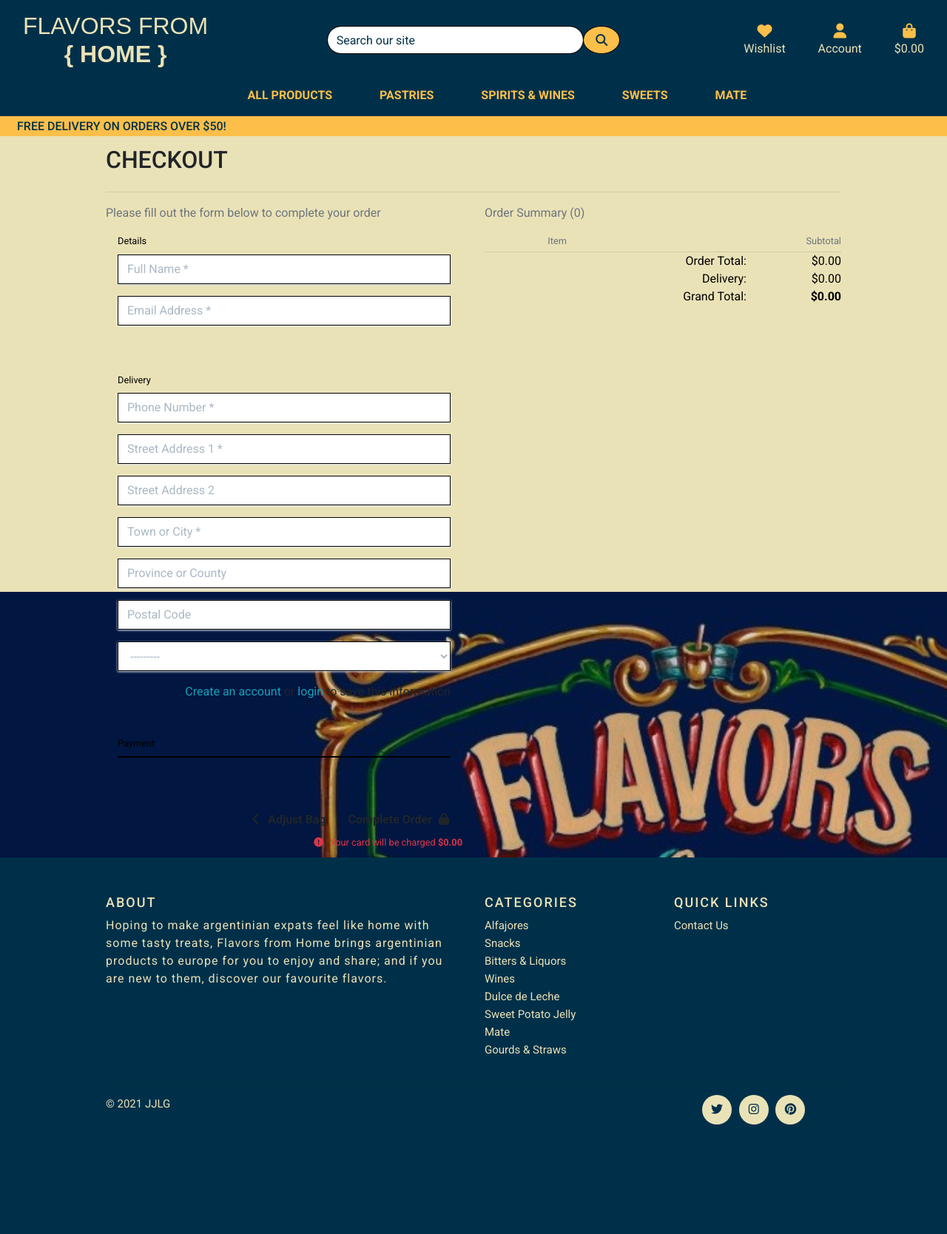
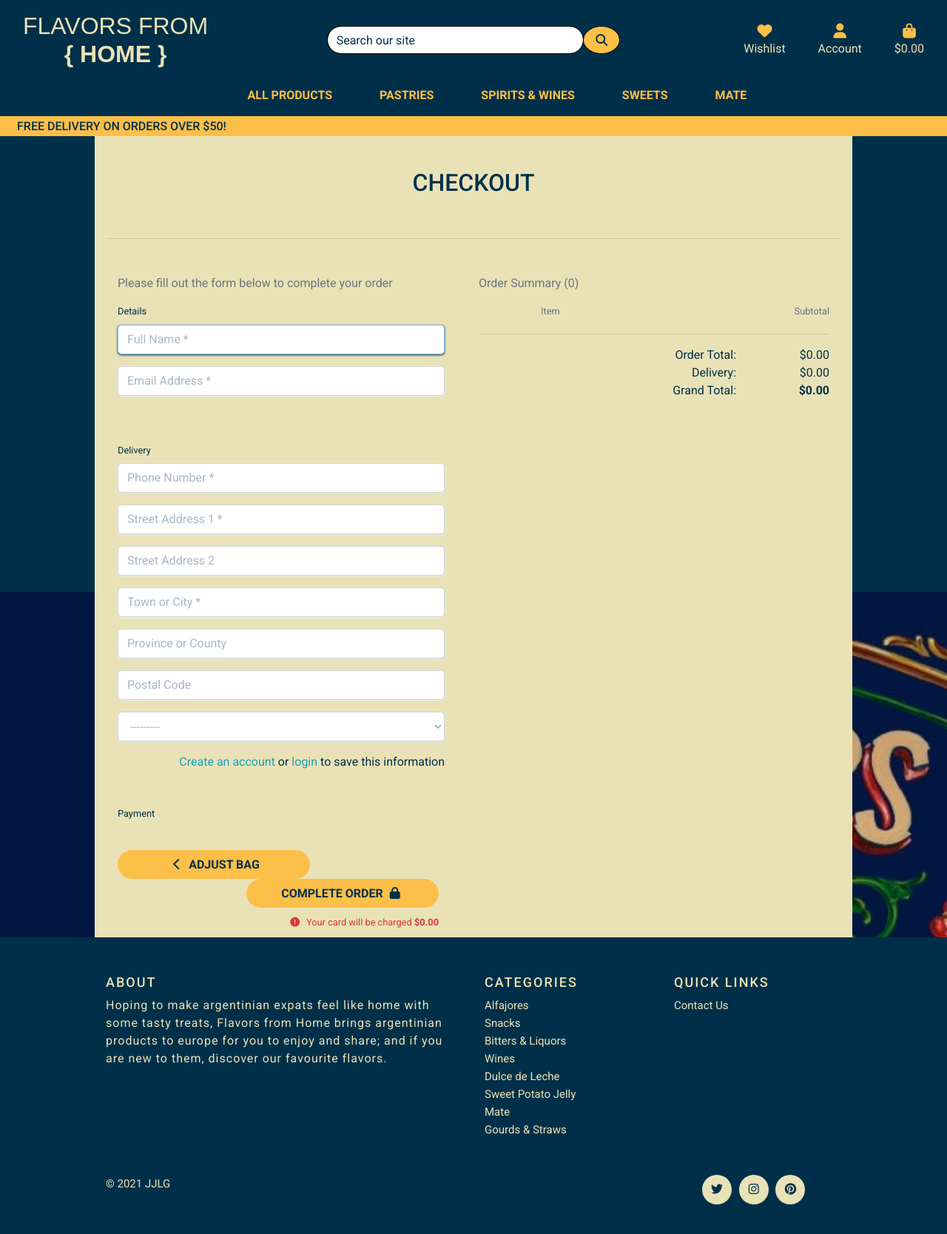
Before and after one commit to jjlg90/flavors_from_home, a Django app: template checkout/templates/checkout/checkout.html in a window 1280 px wide. Shown: the whole page at 74% size. Before the commit the page ends 1520 px from the top, so only its background shows below. Run offline with Django 3.2, Linux system fonts and the light colour scheme; the template is opened without the code that fills it: values that come from a table or form of the project are taken from there, others are empty; some libraries are stand-ins or nearby versions; some web fonts are replaced.

Commit message:
Tidying up the code and styling / checkout.html

```diff
--- a/checkout/static/checkout/css/checkout.css
+++ b/checkout/static/checkout/css/checkout.css
@@ -3,8 +3,7 @@
   box-sizing: border-box;
   height: 40px;
   padding: 10px 12px;
-  border: 1px solid transparent;
-  border-radius: 0px;
+  border-radius: 5px;
   background-color: white;
   box-shadow: 0 1px 3px 0 #e6ebf1;
   -webkit-transition: box-shadow 150ms ease;
@@ -14,7 +13,7 @@
 .StripeElement--focus,
 .stripe-style-input:focus,
 .stripe-style-input:active {
-  box-shadow: 0 1px 3px 0 #cfd7df;
+  box-shadow: 0 1px 3px 0 #003049;
 }
 
 .StripeElement--webkit-autofill {
@@ -33,7 +32,6 @@
 #payment-form .form-control,
 #card-element {
     color: #000;
-    border: 1px solid #000;
 }
 
 elect,
@@ -53,7 +51,7 @@ select option[value=""] {
     left: 0;
     width: 100%;
     height: 100%;
-    background: rgba(23, 162, 184, .85);
+    background: rgba(0, 48, 73, 0.85);
     z-index: 9999;
 }
 
--- a/checkout/templates/checkout/checkout.html
+++ b/checkout/templates/checkout/checkout.html
@@ -15,17 +15,17 @@
 {% endblock %}
 
 {% block content %}
-    <div class="overlay"></div>
-    <div class="container">
+    <div class="overlay bg-blue"></div>
+    <div class="container bg-white text-blue">
+        <!-- Page Header -->
         <div class="row">
-            <div class="col">
-                <hr>
-                <h2 class="logo-font mb-4">Checkout</h2>
-                <hr>
+            <div class="col text-center mt-3">
+                <h2 class="logo-font pt-5 pb-5">Checkout</h2>
+                <hr class="mt-0 pb-3">
             </div>
         </div>
-
-        <div class="row">
+        <!-- Order Summary -->
+        <div class="row pt-3 pr-3">
             <div class="col-12 col-lg-6 order-lg-last mb-5">
                 <p class="text-muted">Order Summary ({{ product_count }})</p>
                 <div class="row">
@@ -39,6 +39,7 @@
                 {% for item in bag_items %}
                     <div class="row">
                         <div class="col-2 mb-1">
+                            <!-- Product Image -->
                             <a href="{% url 'product_detail' item.product.id %}">
                                 {% if item.product.image %}
                                     <img class="w-100" src="{{ item.product.image.url }}" alt="{{ product.name }}">
@@ -47,6 +48,7 @@
                                 {% endif %}
                             </a>
                         </div>
+                        <!-- Individual Product Details -->
                         <div class="col-7">
                             <p class="my-0"><strong>{{ item.product.name }}</strong></p>
                             <p class="my-0 small text-muted">Qty: {{ item.quantity }}</p>
@@ -56,8 +58,10 @@
                         </div>
                     </div>
                 {% endfor %}
-                <hr class="my-0">
-                <div class="row text-black text-right">
+
+                <hr class="my-0 mt-3 pb-3">
+                <!-- Order's Costs -->
+                <div class="row text-blue text-right">
                     <div class="col-7 offset-2">
                         <p class="my-0">Order Total:</p>
                         <p class="my-0">Delivery:</p>
@@ -71,16 +75,18 @@
                 </div>
             </div>
             <div class="col-12 col-lg-6">
-                <p class="text-muted">Please fill out the form below to complete your order</p>
+                <p class="text-muted pl-3">Please fill out the form below to complete your order</p>
                 <form action="{% url 'checkout' %}" method="POST" id="payment-form">
                     {% csrf_token %}
+                    <!-- User Information -->
                     <fieldset class="rounded px-3 mb-5">
-                        <legend class="fieldset-label small text-black px-2 w-auto">Details</legend>
+                        <legend class="fieldset-label small text-blue px-2 w-auto">Details</legend>
                         {{ order_form.full_name | as_crispy_field }}
                         {{ order_form.email | as_crispy_field }}
                     </fieldset>
+                    <!-- Shipping Information -->
                     <fieldset class="rounded px-3 mb-5">
-                        <legend class="fieldset-label small text-black px-2 w-auto">Delivery</legend>
+                        <legend class="fieldset-label small text-blue px-2 w-auto">Delivery</legend>
                         {{ order_form.phone_number | as_crispy_field }}
                         {{ order_form.street_address1 | as_crispy_field }}
                         {{ order_form.street_address2 | as_crispy_field }}
@@ -101,8 +107,8 @@
 						</div>
                     </fieldset>
                     <fieldset class="px-3">
-                        <legend class="fieldset-label small text-black px-2 w-auto">Payment</legend>
-                        <!-- A Stripe card element will go here -->
+                        <legend class="fieldset-label small text-blue px-2 w-auto">Payment</legend>
+                        <!-- Stripe Card Element -->
                         <div class="mb-3" id="card-element"></div>
 
                         <!-- Used to display form errors -->
@@ -112,24 +118,25 @@
                         <input type="hidden" value="{{ client_secret }}" name="client_secret">
 
                     </fieldset>
-
-                    <div class="submit-button text-right mt-5 mb-2">
-						<a href="{% url 'view_bag' %}" class="btn btn-outline-black rounded-0">
+                    <!-- Action Buttons -->
+                    <div class="submit-button text-right mt-3 mb-2 ml-3 mr-4">
+						<a href="{% url 'view_bag' %}" class="product-button bg-yellow text-blue btn rounded-pill text-uppercase float-left">
 							<span class="icon">
 								<i class="fas fa-chevron-left"></i>
 							</span>
 							<span class="font-weight-bold">Adjust Bag</span>
 						</a>
-						<button id="submit-button" class="btn btn-black rounded-0">
+						<button id="submit-button" class="product-button bg-yellow text-blue btn rounded-pill text-uppercase">
 							<span class="font-weight-bold">Complete Order</span>
 							<span class="icon">
 								<i class="fas fa-lock"></i>
 							</span>
 						</button>
-						<p class="small text-danger my-0">
+						<p class="small text-danger my-0 mt-2">
 							<span class="icon">
 								<i class="fas fa-exclamation-circle"></i>
 							</span>
+                            <!-- Grand Total -->
 							<span>Your card will be charged <strong>${{ grand_total|floatformat:2 }}</strong></span>
 						</p>
 					</div>
@@ -137,6 +144,7 @@
             </div>
         </div>
     </div>
+    <!-- Stripe Loading Overlay -->
     <div id="loading-overlay">
         <h1 class="text-light logo-font loading-spinner">
             <span class="icon">
```
Also changed, not shown: bag/templates/bag/bag.html (+16 -6 lines).
